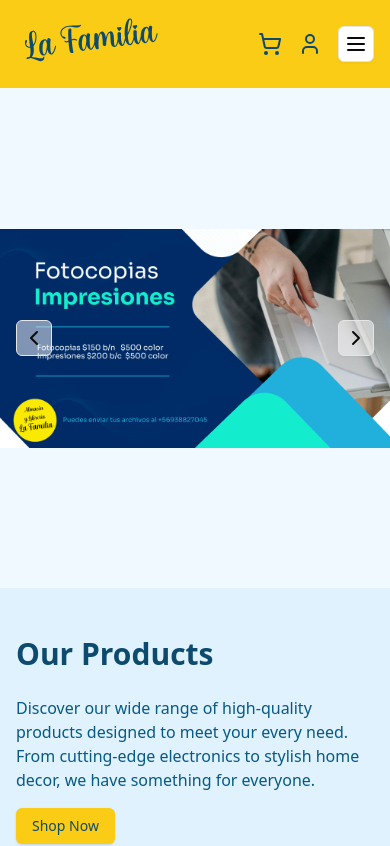
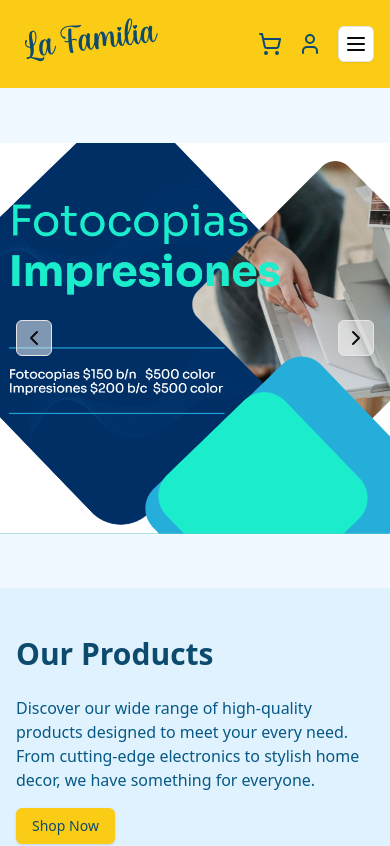
Before and after one commit to dperezch/almacen-libreria-next, a Next.js app: page / in a window 390 px wide. Shown: the top 846 px of the page. Built offline with nearby package versions, Linux system fonts and the light colour scheme.

Commit message:
app/hook = useWindowSize

```diff
--- a/src/app/components/Carousel.tsx
+++ b/src/app/components/Carousel.tsx
@@ -3,8 +3,11 @@
 import { Button } from "@/components/ui/button";
 import { ChevronLeft, ChevronRight } from "lucide-react";
 import React, { useState } from "react";
+import useWindowSize from "../hooks/useWindowsSize";
 
 const Carousel = () => {
+  const size = useWindowSize()
+  const esPantallaPequena = size.width !== undefined && size.width <= 768;
   const [currentSlide, setCurrentSlide] = useState(0);
 
   const carouselImages = [
@@ -14,6 +17,14 @@ const Carousel = () => {
     "/4large.png",
     "/5large.png",
   ];
+
+  const carouselImagesSmall = [
+    "/1small.png",
+    "/2small.png",
+    "/3small.png",
+    "/4small.png",
+    "/5small.png",
+  ]
 
   const nextSlide = () => {
     setCurrentSlide((prev) => (prev + 1) % carouselImages.length);
@@ -26,11 +37,13 @@ const Carousel = () => {
   };
   return (
     <div className="relative h-[500px] overflow-hidden">
-      {carouselImages.map((img, index) => (
+
+      {
+        esPantallaPequena ? (
+          carouselImagesSmall.map((img, index) => (
             <div
               key={index}
-          className={`absolute top-0 left-0 w-full h-full transition-opacity duration-500 ${
-            index === currentSlide ? "opacity-100" : "opacity-0"
+              className={`absolute top-0 left-0 w-full h-full transition-opacity duration-500 ${index === currentSlide ? "opacity-100" : "opacity-0"
                 }`}
             >
               <img
@@ -39,7 +52,24 @@ const Carousel = () => {
                 className="w-full h-full object-contain"
               />
             </div>
-      ))}
+          ))
+        ) : (
+          carouselImages.map((img, index) => (
+            <div
+              key={index}
+              className={`absolute top-0 left-0 w-full h-full transition-opacity duration-500 ${index === currentSlide ? "opacity-100" : "opacity-0"
+                }`}
+            >
+              <img
+                src={img}
+                alt={`Slide ${index + 1}`}
+                className="w-full h-full object-contain"
+              />
+            </div>
+          ))
+        )
+      }
+
       <Button
         variant="outline"
         size="icon"
--- /dev/null
+++ b/src/app/hooks/useWindowsSize.tsx
@@ -0,0 +1,26 @@
+import { useState, useEffect } from 'react';
+
+function useWindowSize() {
+    const [windowSize, setWindowSize] = useState<{ width: number | undefined; height: number | undefined }>({
+        width: undefined,
+        height: undefined,
+    });
+
+
+    useEffect(() => {
+        function handleResize() {
+            setWindowSize({
+                width: window.innerWidth,
+                height: window.innerHeight,
+            });
+        }
+
+        window.addEventListener('resize', handleResize);
+        handleResize();
+        return () => window.removeEventListener('resize', handleResize);
+    }, []);
+
+    return windowSize;
+}
+
+export default useWindowSize;
```
Lines whose indentation alone changed are shown as unchanged.
